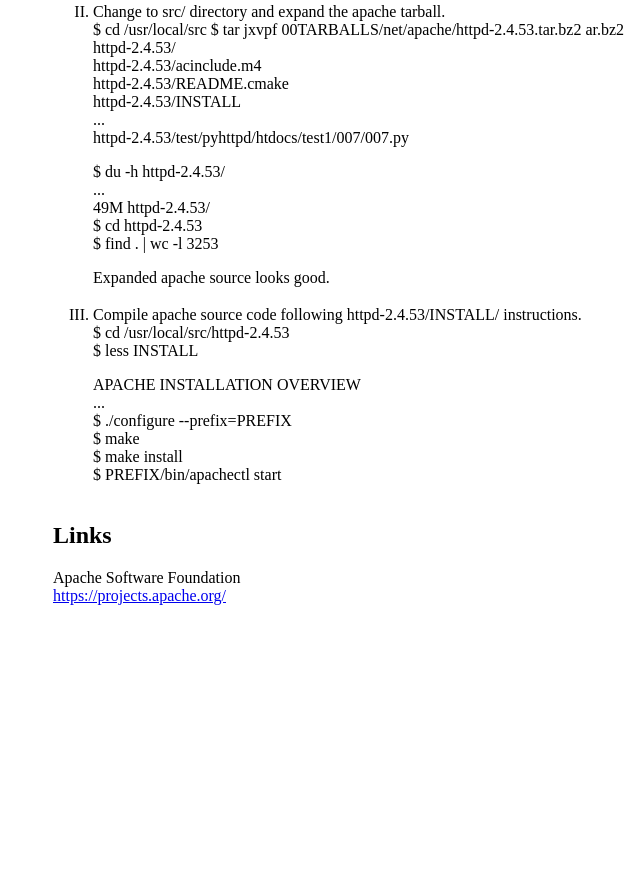
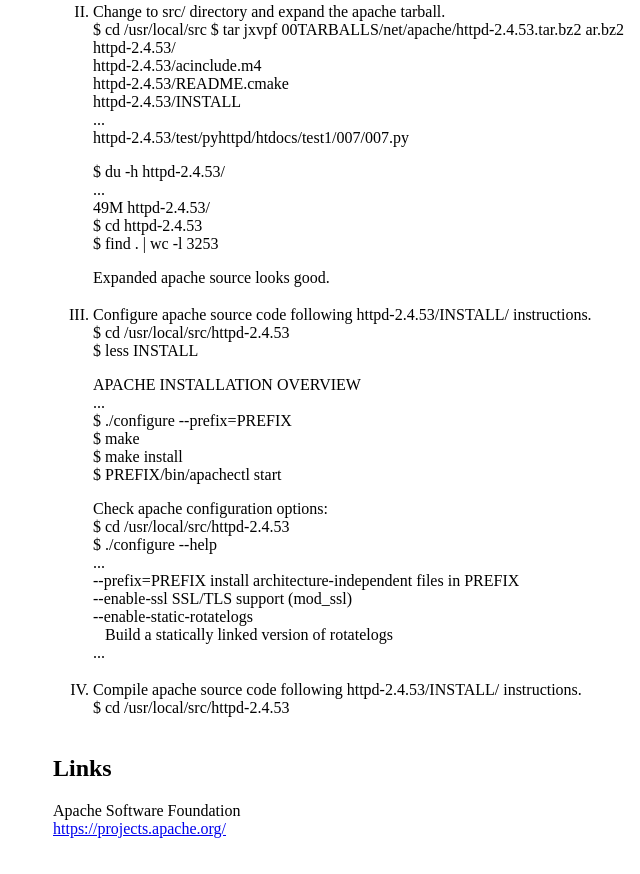
Before and after one commit to marcilr/apache, a plain HTML site: page 00INSTALL/index.html in a window 1280 px wide. Shown: the part 424-1298 px from the top of the page, without its empty margins (79-719 px from the left). Before the commit the page ends 1065 px from the top, so only its background shows below. Drawn offline with Linux system fonts and the light colour scheme.

Commit message:
Updated apache install options.

```diff
--- a/00INSTALL/index.html
+++ b/00INSTALL/index.html
@@ -116,10 +116,11 @@
         Expanded apache source looks good.<br>
 
       <li style="margin-top:0.5cm;">
-        Compile apache source code following
+        Configure apache source code following
         httpd-2.4.53/INSTALL/ instructions.<br>
         $ cd /usr/local/src/httpd-2.4.53<br>
         $ less INSTALL<br>
+
         <p>
         APACHE INSTALLATION OVERVIEW<br>
         ...<br>
@@ -128,6 +129,21 @@
         $ make install<br>
         $ PREFIX/bin/apachectl start<br>
 
+        <p>
+        Check apache configuration options:<br>
+        $ cd /usr/local/src/httpd-2.4.53<br>
+        $ ./configure --help<br>
+        ...<br>
+        --prefix=PREFIX         install architecture-independent files in PREFIX<br>
+        --enable-ssl            SSL/TLS support (mod_ssl)<br>
+        --enable-static-rotatelogs<br>
+        &nbsp;&nbsp;&nbsp;Build a statically linked version of rotatelogs<br>
+        ...<br>
+
+      <li style="margin-top:0.5cm;">
+        Compile apache source code following
+        httpd-2.4.53/INSTALL/ instructions.<br>
+        $ cd /usr/local/src/httpd-2.4.53<br>
 
     </ol>
 </ol>
```
